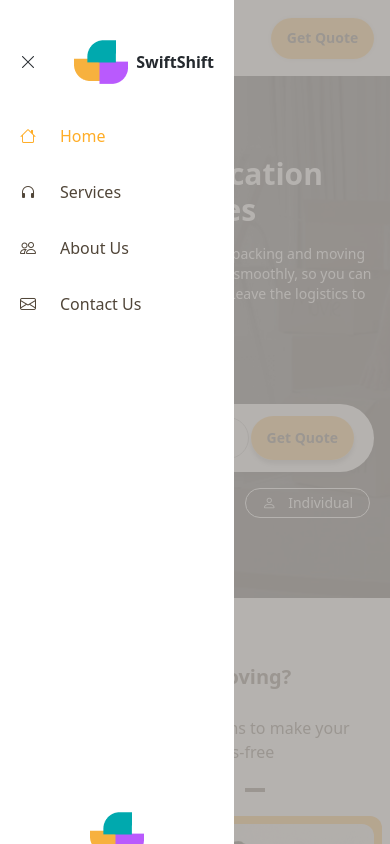
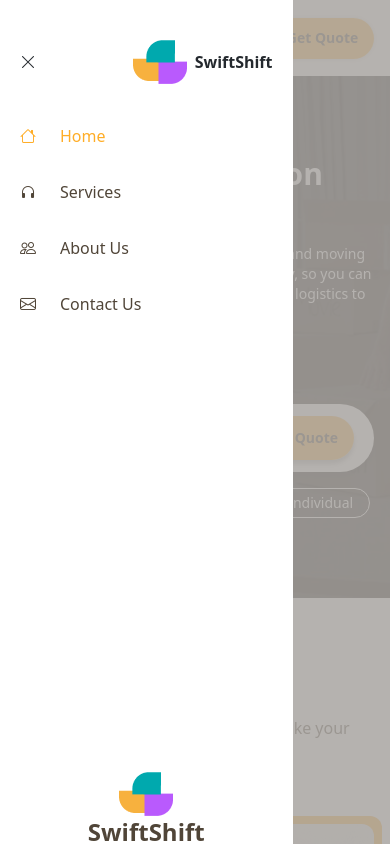
Before and after one commit to Nate-Soul/swiftshift, a Next.js app: page / in a window 390 px wide. Both pictures are taken after a click on the button 26 px from the left and 38 px from the top of the page. Shown: the top 844 px of the page. Built offline with nearby package versions, Linux system fonts and the light colour scheme.

Commit message:
minor UI fixes for mobile navigation menu

```diff
--- a/src/components/MobileNavbar.tsx
+++ b/src/components/MobileNavbar.tsx
@@ -39,7 +39,7 @@ const MobileNavbar: React.FC<MobileNavbarProps> = ({ toggleFn, isOpenNav }) => {
 
   return (
     <nav id="mainMobileMenu" className="fixed top-0 left-0 right-0 bottom-0 z-90 bg-[#A9A5A1] bg-opacity-85">
-      <div className="w-3/5 h-full bg-white text-dark-700 pt-10 px-5 overflow-y-auto hide-scrollbar">
+      <div className="w-3/4 h-full bg-white text-dark-700 py-10 px-5 overflow-y-auto hide-scrollbar">
         <div className="flex items-center justify-between gap-x-3">
           <button onClick={toggleFn} aria-expanded={isOpenNav} aria-controls="mainMobileMenu" aria-label="Close Mobile Navigation">
             <span className="bi-x-lg"></span>
```
